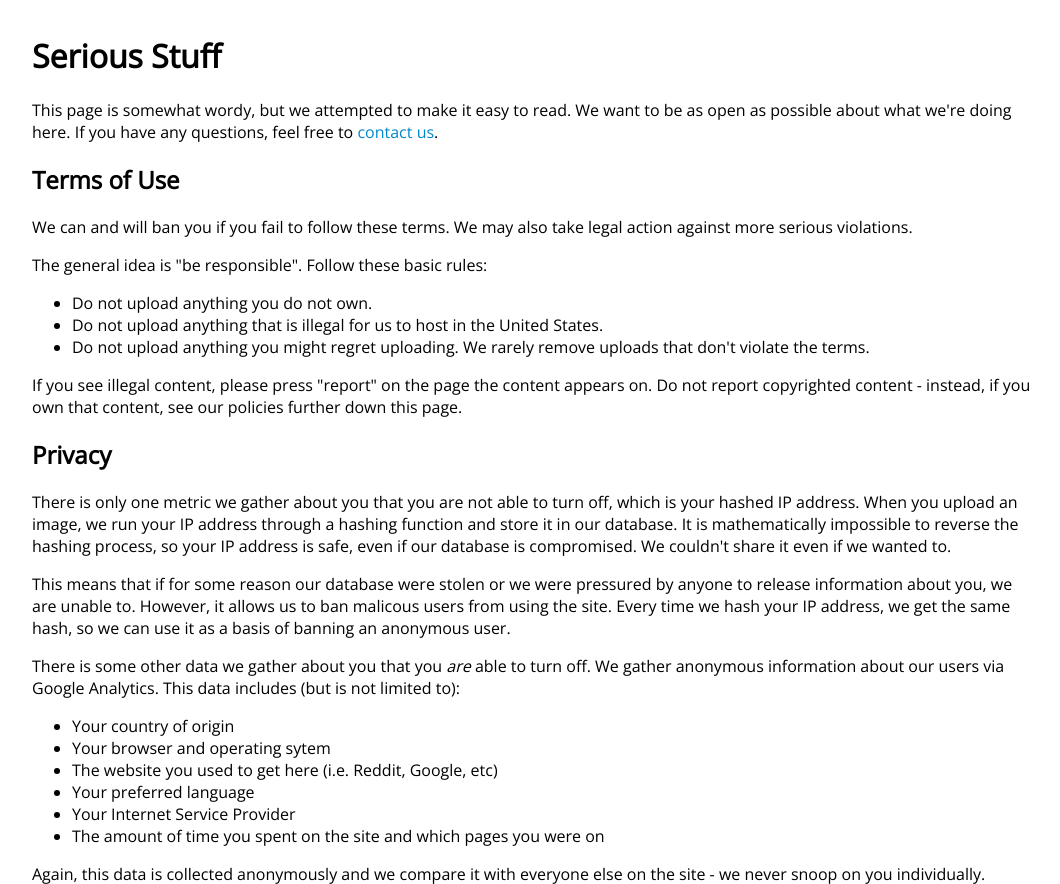
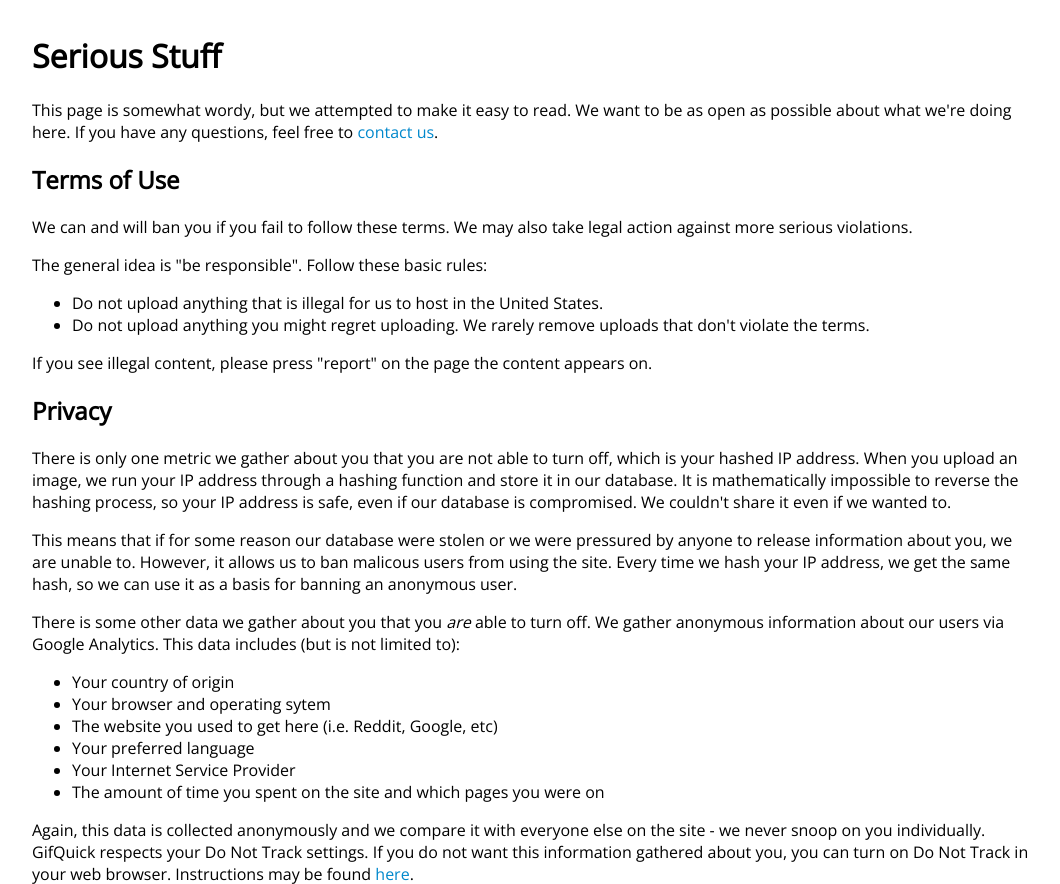
Before and after one commit to MediaCrush/MediaCrush, a Python web app: template templates/serious.html in a window 1280 px wide. Shown: the top 884 px of the page, without its empty margins (108-1168 px from the left). Run offline with Jinja, Linux system fonts and the light colour scheme; the template is opened without the code that fills it, so the values that code supplies are empty.

Commit message:
Update /serious

```diff
--- a/templates/serious.html
+++ b/templates/serious.html
@@ -8,19 +8,17 @@
     <p>We can and will ban you if you fail to follow these terms. We may also take legal action against more serious violations.</p>
     <p>The general idea is "be responsible". Follow these basic rules:</p>
     <ul>
-        <li>Do not upload anything you do not own.</li>
         <li>Do not upload anything that is illegal for us to host in the United States.</li>
         <li>Do not upload anything you might regret uploading. We rarely remove uploads that don't violate the terms.</li>
     </ul>
-    <p>If you see illegal content, please press "report" on the page the content appears on. Do not report copyrighted content - instead,
-    if you own that content, see our policies further down this page.</p>
+    <p>If you see illegal content, please press "report" on the page the content appears on.</p>
     <h2>Privacy</h2>
     <p>There is only one metric we gather about you that you are not able to turn off, which is your hashed IP address. When you upload
     an image, we run your IP address through a hashing function and store it in our database. It is mathematically impossible to reverse
     the hashing process, so your IP address is safe, even if our database is compromised. We couldn't share it even if we wanted to.</p>
     <p>This means that if for some reason our database were stolen or we were pressured by anyone to release information about you, we
     are unable to. However, it allows us to ban malicous users from using the site. Every time we hash your IP address, we get the same
-    hash, so we can use it as a basis of banning an anonymous user.</p>
+    hash, so we can use it as a basis for banning an anonymous user.</p>
     <p>There is some other data we gather about you that you <em>are</em> able to turn off. We gather anonymous information about
     our users via Google Analytics. This data includes (but is not limited to):</p>
     <ul>
```
